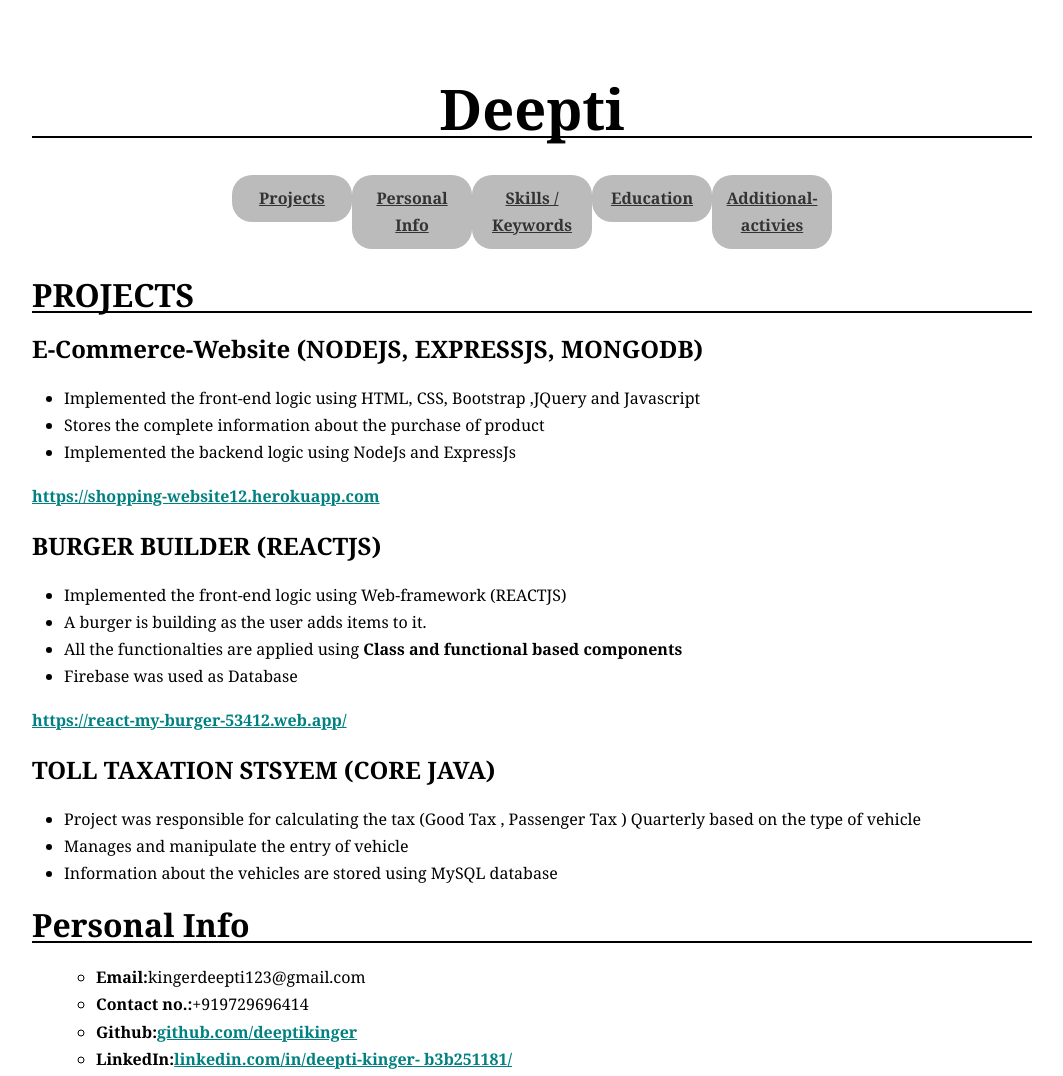
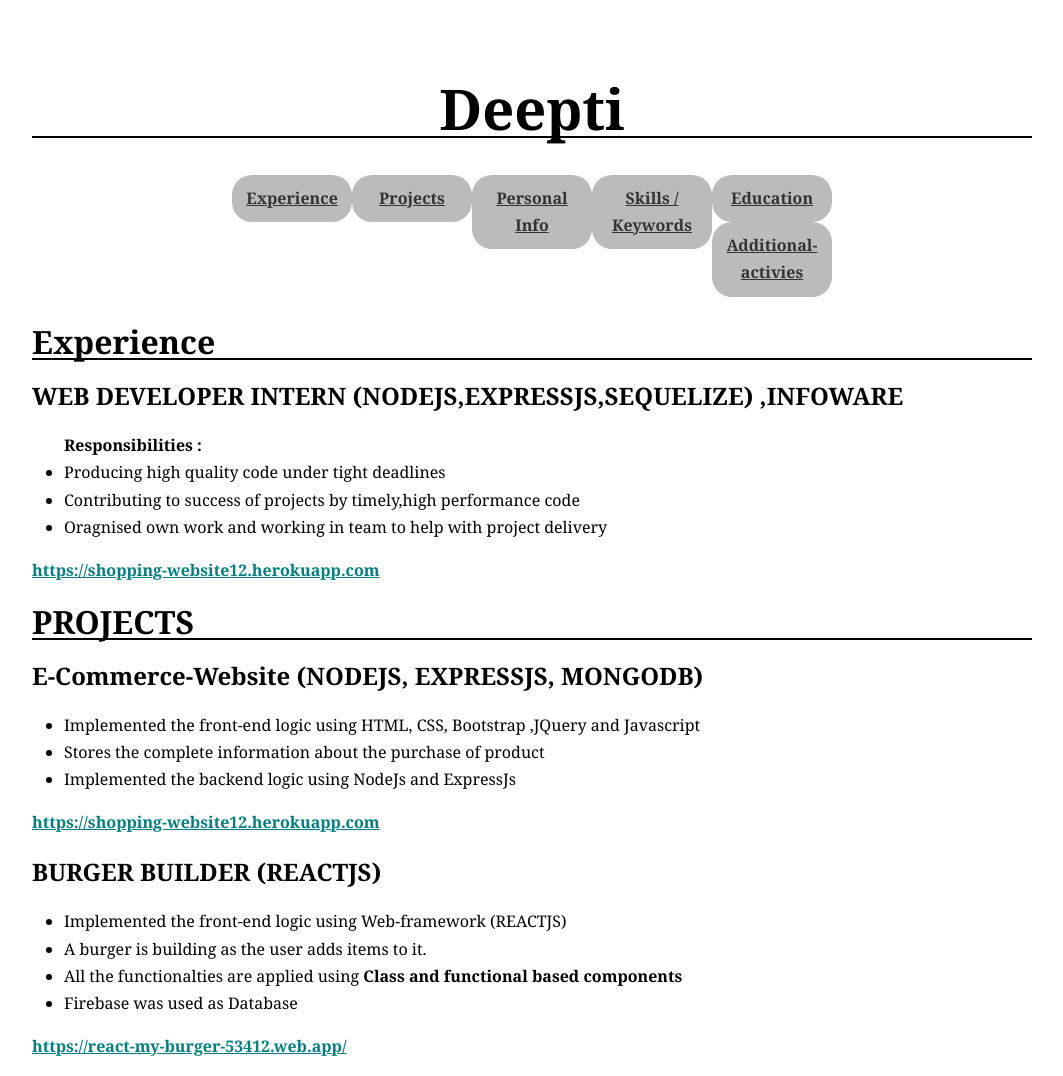
Before and after one commit to deeptikinger/resume, a plain HTML site: page index.html in a window 1280 px wide. Shown: the top 1076 px of the page, without its empty margins (108-1171 px from the left). Drawn offline with Linux system fonts and the light colour scheme.

Commit message:
changes
Signed-off-by: deepti <kingerdeepti123@gmail.com>

```diff
--- a/index.html
+++ b/index.html
@@ -18,6 +18,7 @@
         </header>
         <nav id="TOC">
             <ul>
+                <li><a href="#experience">Experience</a></li>
                 <li><a href="#projects">Projects</a></li>
                 <li><a href="#personal-info">Personal Info</a></li>
                 <li><a href="#skills-keywords">Skills / Keywords</a></li>
@@ -26,6 +27,17 @@
             </ul>
         </nav>
 
+        <h1 id="experience">Experience</h1>
+        <div>
+          <h3>WEB DEVELOPER INTERN (NODEJS,EXPRESSJS,SEQUELIZE) ,INFOWARE </h3>
+            <ul>
+               <strong>Responsibilities :</strong>
+               <li>Producing high quality code under tight deadlines</li>
+               <li>Contributing to success of projects by timely,high performance code</li>
+               <li>Oragnised own work and working in team to help with project delivery</li>
+            </ul>
+            <a href="https://shopping-website12.herokuapp.com">https://shopping-website12.herokuapp.com</a>
+        </div>
 
         <h1 id="projects">PROJECTS</h1>
         <div>
```
